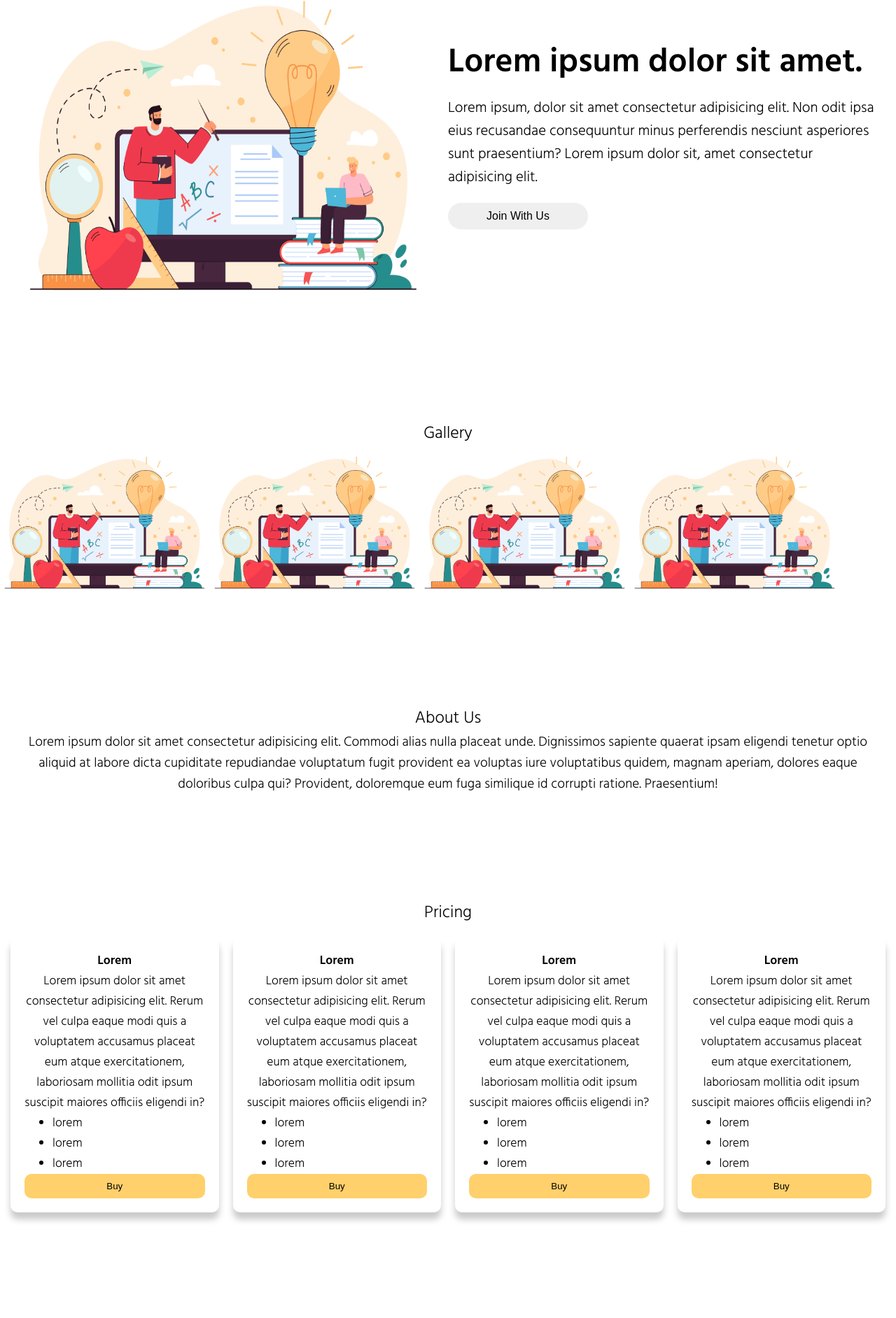
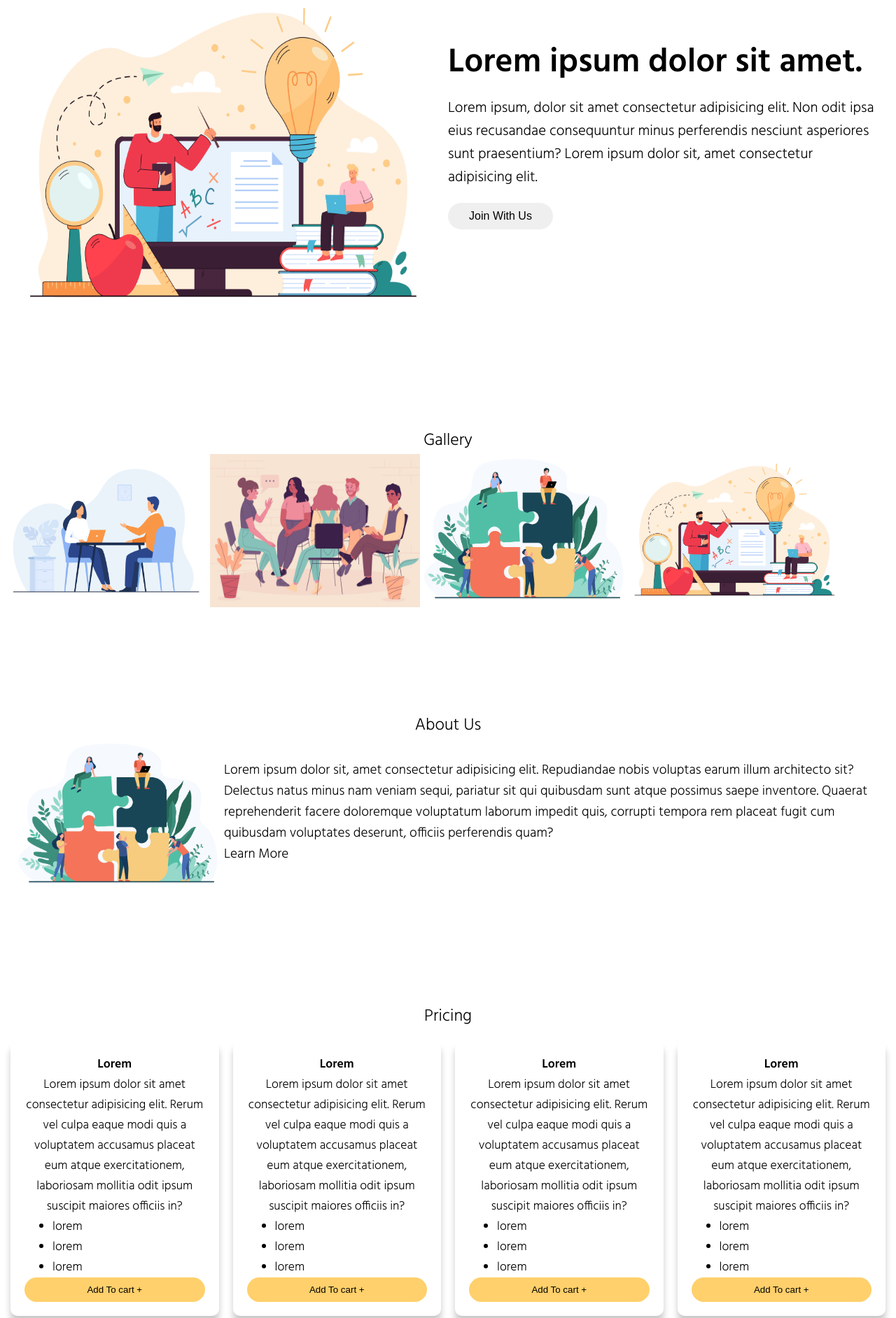
Before and after one commit to aliefadityanugraha/company-profile, a plain HTML site: page index.html in a window 1280 px wide. Shown: the part 99-1983 px from the top of the page at 70% size. Drawn offline with Linux system fonts and the light colour scheme.

Commit message:
revisi about

```diff
--- a/css/style.css
+++ b/css/style.css
@@ -56,7 +56,7 @@ section {
 section img {
   width: 580px;
   height: 480px;
-  margin: 20px 0px 0px 30px;
+  margin: 30px 0px 0px 30px;
 }
 section div h2 {
   padding: 100px 30px 10px 30px;
@@ -67,8 +67,8 @@ section div p {
   padding: 0px 30px;
 }
 section button {
-  width: 200px;
-  padding: 10px 30px;
+  width: 150px;
+  padding: 10px 0px;
   border-radius: 20px;
   border: 0;
   margin: 20px 0px 0px 30px;
@@ -90,9 +90,16 @@ h3 {
   width: 300px;
 }
 .about {
+  display: flex;
   padding: 0px 20px;
-  text-align: center;
+  text-align: left;
   font-size: 1.2em;
+}
+.about .image img {
+  width: 300px;
+}
+.about p {
+  padding: 30px 0px 0px 0px;
 }
 .pricing {
   padding: 0;
@@ -119,7 +126,7 @@ h3 {
   background-color: hsl(41, 100%, 71%);
   width: 100%;
   border: 0;
-  border-radius: 10px;
+  border-radius: 20px;
 }
 .price button:hover {
   background: hsl(41, 100%, 86%);
@@ -142,7 +149,7 @@ textarea {
   font-family: Hind, Verdana, Tahoma, sans-serif;
   display: block;
   width: 100%;
-  padding: 15px 40px;
+  padding: 10px 40px;
   border: 0;
   border-radius: 50px;
   background-color: rgba(236, 236, 236, 0.438);
@@ -157,7 +164,7 @@ textarea {
   background-color: hsl(41, 100%, 71%);
   width: 100%;
   border: 0;
-  border-radius: 10px;
+  border-radius: 20px;
 }
 .contact button:hover {
   background: hsl(41, 100%, 86%);
@@ -206,11 +213,13 @@ footer .copy {
     width: 100%;
   }
   section button {
-    width: 100%;
-    padding: 20px 0px;
+    display: block;
+    margin: auto;
+    width: 150px;
+    padding: 10px 0px;
     border-radius: 20px;
     border: 0;
-    margin: 20px 0px 0px 0px;
+    /* margin: 20px 0px 0px 0px; */
     font-size: 1em;
   }
   .pricing {
@@ -222,4 +231,10 @@ footer .copy {
   .contact {
     width: 100%;
   }
+  .about {
+    display: block;
+  }
+  .about .image img {
+    width: 100%;
+  }
 }
--- a/index.html
+++ b/index.html
@@ -40,20 +40,21 @@
 
     <h3 id="gallery">Gallery</h3>
     <div class="gallery">
-      <img src="img/thumbnail.jpg" alt="" />
-      <img src="img/thumbnail.jpg" alt="" />
-      <img src="img/thumbnail.jpg" alt="" />
+      <img src="img/1.jpg" alt="" />
+      <img src="img/2.jpg" alt="" />
+      <img src="img/3.jpg" alt="" />
       <img src="img/thumbnail.jpg" alt="" />
     </div>
 
     <h3 id="about">About Us</h3>
     <div class="about">
-      Lorem ipsum dolor sit amet consectetur adipisicing elit. Commodi alias
-      nulla placeat unde. Dignissimos sapiente quaerat ipsam eligendi tenetur
-      optio aliquid at labore dicta cupiditate repudiandae voluptatum fugit
-      provident ea voluptas iure voluptatibus quidem, magnam aperiam, dolores
-      eaque doloribus culpa qui? Provident, doloremque eum fuga similique id
-      corrupti ratione. Praesentium!
+      <div class="image">
+        <img src="img/3.jpg" alt="">
+      </div>
+      <p>Lorem ipsum dolor sit, amet consectetur adipisicing elit. Repudiandae nobis voluptas earum illum architecto sit? Delectus natus minus nam veniam sequi, pariatur sit qui quibusdam sunt atque possimus saepe inventore. Quaerat reprehenderit facere doloremque voluptatum laborum impedit quis, corrupti tempora rem placeat fugit cum quibusdam voluptates deserunt, officiis perferendis quam?
+        <br>
+      <a href="">Learn More</a>
+      </p>
     </div>
 
     <h3 id="pricing">Pricing</h3>
@@ -64,14 +65,14 @@
           Lorem ipsum dolor sit amet consectetur adipisicing elit. Rerum vel
           culpa eaque modi quis a voluptatem accusamus placeat eum atque
           exercitationem, laboriosam mollitia odit ipsum suscipit maiores
-          officiis eligendi in?
+          officiis in?
            <ul>
             <li>lorem</li>
             <li>lorem</li>
             <li>lorem</li>
           </ul>
         </p>
-        <button type="submit">Buy</button>
+        <button type="submit">Add To cart +</button>
       </div>
       <div class="price">
         <h4>Lorem</h4>
@@ -79,14 +80,14 @@
           Lorem ipsum dolor sit amet consectetur adipisicing elit. Rerum vel
           culpa eaque modi quis a voluptatem accusamus placeat eum atque
           exercitationem, laboriosam mollitia odit ipsum suscipit maiores
-          officiis eligendi in?
+          officiis in?
           <ul>
             <li>lorem</li>
             <li>lorem</li>
             <li>lorem</li>
           </ul>
         </p>
-        <button type="submit">Buy</button>
+        <button type="submit">Add To cart +</button>
       </div>
       <div class="price">
         <h4>Lorem</h4>
@@ -94,14 +95,14 @@
           Lorem ipsum dolor sit amet consectetur adipisicing elit. Rerum vel
           culpa eaque modi quis a voluptatem accusamus placeat eum atque
           exercitationem, laboriosam mollitia odit ipsum suscipit maiores
-          officiis eligendi in?
+          officiis in?
            <ul>
             <li>lorem</li>
             <li>lorem</li>
             <li>lorem</li>
           </ul>
         </p>
-        <button type="submit">Buy</button>
+        <button type="submit">Add To cart +</button>
       </div>
       <div class="price">
         <h4>Lorem</h4>
@@ -109,14 +110,14 @@
           Lorem ipsum dolor sit amet consectetur adipisicing elit. Rerum vel
           culpa eaque modi quis a voluptatem accusamus placeat eum atque
           exercitationem, laboriosam mollitia odit ipsum suscipit maiores
-          officiis eligendi in?
+          officiis in?
            <ul>
             <li>lorem</li>
             <li>lorem</li>
             <li>lorem</li>
           </ul>
         </p>
-        <button type="submit">Buy</button>
+        <button type="submit">Add To cart +</button>
       </div>
     </div>
 
@@ -164,16 +165,20 @@
         </p>
         <ul>
           <li>
-            <a href="https://www.freepik.com/vectors/business"
-              >Business vector created by pch.vector - www.freepik.com</a
-            >
+            <a href="https://www.freepik.com/vectors/business">Business vector created by pch.vector - www.freepik.com</a>
           </li>
           <li>
-            <a href="https://fonts.google.com/specimen/Hind?query=hind"
-              >Font by Google Fonts</a
-            >
+            <a href='https://www.freepik.com/vectors/computer'>Computer vector created by pch.vector - www.freepik.com</a>
           </li>
-          <li><a href="https://icons8.com/icon/117520/company">Company icon by Icons8</a></li>
+          <li>
+            <a href='https://www.freepik.com/vectors/people'>People vector created by pikisuperstar - www.freepik.com</a>
+          </li>
+          <li>
+            <a href="https://fonts.google.com/specimen/Hind?query=hind">Font by Google Fonts</a>
+          </li>
+          <li>
+            <a href="https://icons8.com/icon/117520/company">Company icon by Icons8</a>
+          </li>
         </ul>
       </div>
       <div class="copy">
```
Also changed, not shown: img/1.jpg (added), img/2.jpg (added), img/3.jpg (added).
